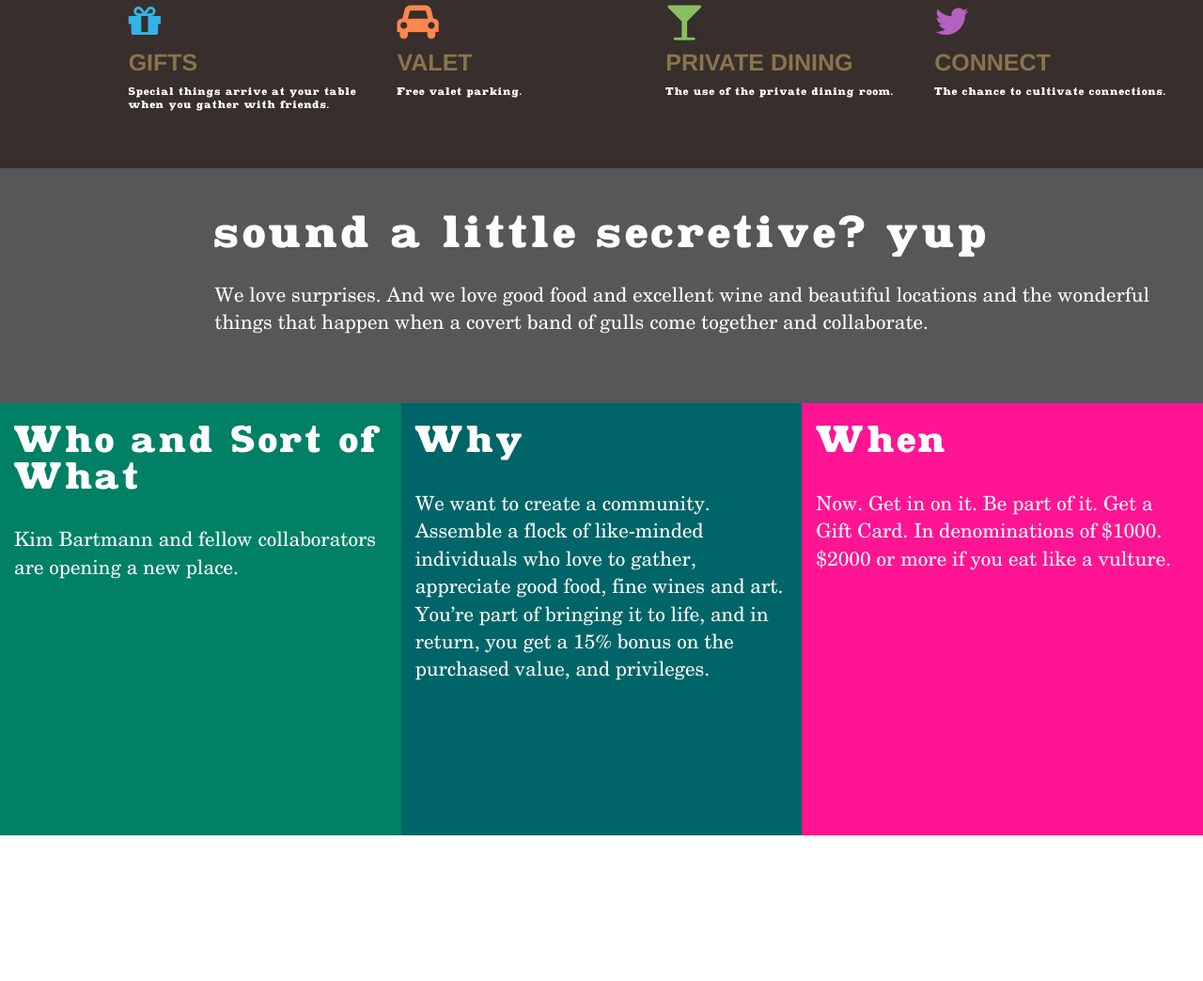
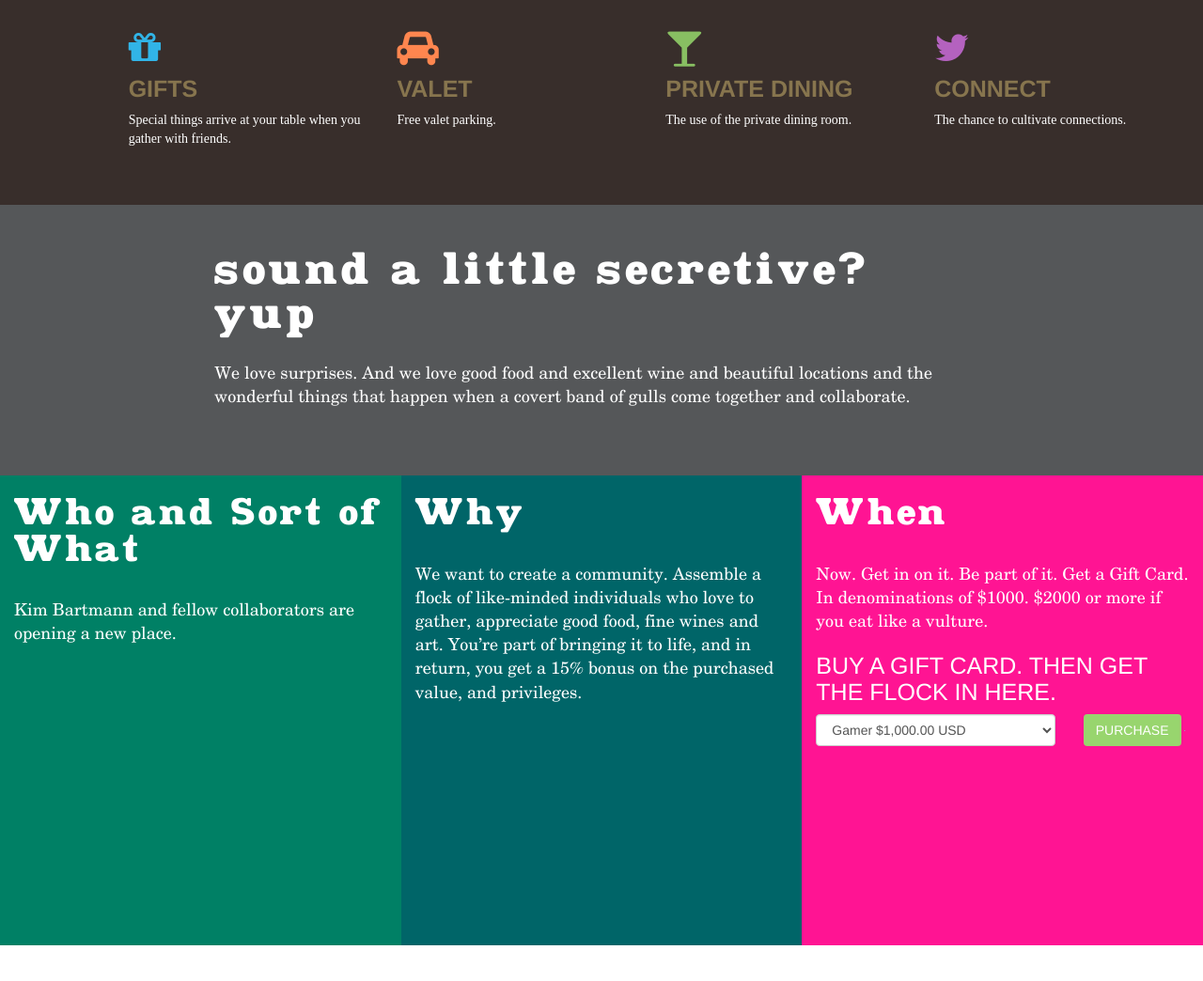
Before and after one commit to zlegein/harmonplace, a website: page app/index.html in a window 1280 px wide. Shown: the part 794-1838 px from the top of the page at 94% size. Before the commit the page ends 1723 px from the top, so only its background shows below. Drawn offline with nearby package versions, Linux system fonts and the light colour scheme; files that its build step writes are made by us from their sources.

Commit message:
more style cleanup

```diff
--- a/app/index.html
+++ b/app/index.html
@@ -73,7 +73,7 @@
 <div class="section3">
     <div class="container">
         <div class="row">
-            <div class="col-md-10 col-sm-8 col-xs-10 col-md-offset-2 col-sm-offset-2 col-xs-offset-1">
+            <div class="col-md-10 col-sm-8 col-xs-10 col-lg-offset-2 col-md-offset-2 col-sm-offset-2 col-xs-offset-1">
                 <h2 class="headline">sound a little secretive? yup</h2>
                 <p class="lead">We love surprises. And we love good food and excellent wine and beautiful
                     locations and the wonderful things that happen when a covert band of gulls come together and collaborate.</p>
@@ -85,50 +85,46 @@
     <div class="container">
         <div class="row">
             <div class="col-md-12 col-xs-12">
-                <div class="column1 col-md-4 col-sm-4 col-xs-12">
+                <div class="column column-1 col-md-4 col-sm-4 col-xs-12">
                     <h2 class="headline">Who and Sort of What</h2>
                     <p class="lead">Kim Bartmann and fellow collaborators are opening a new place.</p>
                 </div>
-                <div class="column2 col-md-4 col-sm-4 col-xs-12">
+                <div class="column column-2 col-md-4 col-sm-4 col-xs-12">
                     <h2 class="headline">Why</h2>
                     <p class="lead">We want to create a community. Assemble a flock of like-minded
                         individuals who love to gather, appreciate good food, fine wines and art. You’re
                         part of bringing it to life, and in return, you get a 15% bonus on the purchased
                         value, and privileges. </p>
                 </div>
-                <div class="column3 col-md-4 col-sm-4 col-xs-12">
+                <div class="column column-3 col-md-4 col-sm-4 col-xs-12">
                     <h2 class="headline">When</h2>
                     <p class="lead">Now. Get in on it. Be part of it. Get a Gift Card. In denominations of $1000. $2000 or more if you eat like a vulture. </p>
+                    <h4>BUY A GIFT CARD. THEN GET THE FLOCK IN HERE.</h4>
+                    <form action="https://www.paypal.com/cgi-bin/webscr" method="post" target="_top">
+                        <input type="hidden" name="cmd" value="_s-xclick">
+                        <input type="hidden" name="hosted_button_id" value="G2TJHMVMUCJT2">
+                        <div class="row">
+                            <div class="col-xs-6 col-sm-6 col-md-8">
+                                <input type="hidden" name="on0" value="Amounts">
+                                <select class="form-control" name="os0">
+                                    <option value="Gamer">Gamer $1,000.00 USD</option>
+                                    <option value="Player">Player $2,000.00 USD</option>
+                                    <option value="Baller">Baller $3,000.00 USD</option>
+                                </select>
+                            </div>
+                            <div class="col-xs-6 col-sm-6 col-md-4">
+                                <input type="hidden" name="currency_code" value="USD">
+                                <button type="submit" class="btn btn-harp">Purchase</button>
+                                <!--<input type="image" src="https://www.paypalobjects.com/en_US/i/btn/btn_buynow_LG.gif" border="0" name="submit" alt="PayPal - The safer, easier way to pay online!">-->
+                                <img alt="" border="0" src="https://www.paypalobjects.com/en_US/i/scr/pixel.gif" width="1" height="1">
+                            </div>
+                        </div>
+                    </form>
                 </div>
             </div>
         </div>
-        <!--<div class="panel panel-signup">-->
-            <!--<div class="panel-body">-->
-                <!--<div class="row">-->
-                    <!--<h5>Buy A Gift Card. Then get the flock in here.</h5>-->
-                <!--</div>-->
-                <!--<form action="https://www.paypal.com/cgi-bin/webscr" method="post" target="_top">-->
-                    <!--<input type="hidden" name="cmd" value="_s-xclick">-->
-                    <!--<input type="hidden" name="hosted_button_id" value="G2TJHMVMUCJT2">-->
-                    <!--<div class="row">-->
-                        <!--<div class="col-xs-6 col-sm-6 col-md-8">-->
-                            <!--<input type="hidden" name="on0" value="Amounts">-->
-                            <!--<select class="form-control" name="os0">-->
-                                <!--<option value="Gamer">Gamer $1,000.00 USD</option>-->
-                                <!--<option value="Player">Player $2,000.00 USD</option>-->
-                                <!--<option value="Baller">Baller $3,000.00 USD</option>-->
-                            <!--</select>-->
-                        <!--</div>-->
-                        <!--<div class="col-xs-6 col-sm-6 col-md-4">-->
-                            <!--<input type="hidden" name="currency_code" value="USD">-->
-                            <!--<button type="submit" class="btn btn-harp">Purchase</button>-->
-                            <!--&lt;!&ndash;<input type="image" src="https://www.paypalobjects.com/en_US/i/btn/btn_buynow_LG.gif" border="0" name="submit" alt="PayPal - The safer, easier way to pay online!">&ndash;&gt;-->
-                            <!--<img alt="" border="0" src="https://www.paypalobjects.com/en_US/i/scr/pixel.gif" width="1" height="1">-->
-                        <!--</div>-->
-                    <!--</div>-->
-                <!--</form>-->
-            <!--</div>-->
-        <!--</div>-->
+
+        </div>
     </div>
 </div>
 
--- a/app/styles/app.css
+++ b/app/styles/app.css
@@ -38,8 +38,7 @@ h4 {
 
 p {
     color: #fff;
-    font-family: 'Found', serif;
-    font-size:10px;
+    font-family: 'helvetica neue light', serif;
 }
 
 .btn, a {
@@ -53,8 +52,6 @@ p {
 
 .lead {
     font-family: 'NewCenturySchlbk LT', serif;
-    /*font-size: 2.0em;*/
-    color: #fff;
 }
 
 .headline {
@@ -169,19 +166,16 @@ p {
     color:#fff;
 }
 
-.section4 .column1 {
+.section4 .column-1 {
     background:#008065;
-    height:460px;
 }
 
-.section4 .column2 {
+.section4 .column-2 {
     background:#006568;
-    height:460px;
 }
 
-.section4 .column3 {
+.section4 .column-3 {
     background:#ff1493;
-    height:460px;
 }
 
 .section4 .container {
@@ -192,6 +186,10 @@ p {
 .section4 .headline {
     padding-top:25px;
     font-size:2.5em;
+}
+
+.section4 h4 {
+    color: #fff;
 }
 
 .panel-signup {
@@ -291,6 +289,20 @@ p {
     margin: -.05em 0 .95em 0
 }
 
+.column {
+    padding-bottom:75px;
+}
+
+@media (min-width: 768px) {
+    .column {
+        height:500px;
+    }
+
+    .lead {
+        font-size: 18px;
+    }
+}
+
 @media (max-width:768px) {
     .navbar-right {
         float: right !important
@@ -326,10 +338,6 @@ p {
 
     .section4 .headline {
         font-size:2.0em;
-    }
-
-    .column1, .column2, .column3 {
-        height:200px;
     }
 
     .panel-signup {
@@ -400,10 +408,6 @@ p {
         font-size:1.0em;
     }
 
-    .column1, .column2, .column3 {
-        height:200px;
-    }
-
     .panel-signup {
         margin-top: 33px;
         padding: 22px
--- a/app/styles/main.css
+++ b/app/styles/main.css
@@ -67,6 +67,14 @@ body {
     margin-top: 28px;
 }
 
+
+
+@media(min-width:992px) {
+    .col-md-offset-2 {
+        padding-right: 18%;
+    }
+}
+
 /* Responsive: Portrait tablets and up */
 @media screen and (min-width: 768px) {
 
```
Also changed, not shown: dist/index.html, dist/styles/520bf783.main.css (added), dist/styles/c9118a23.main.css (deleted).
